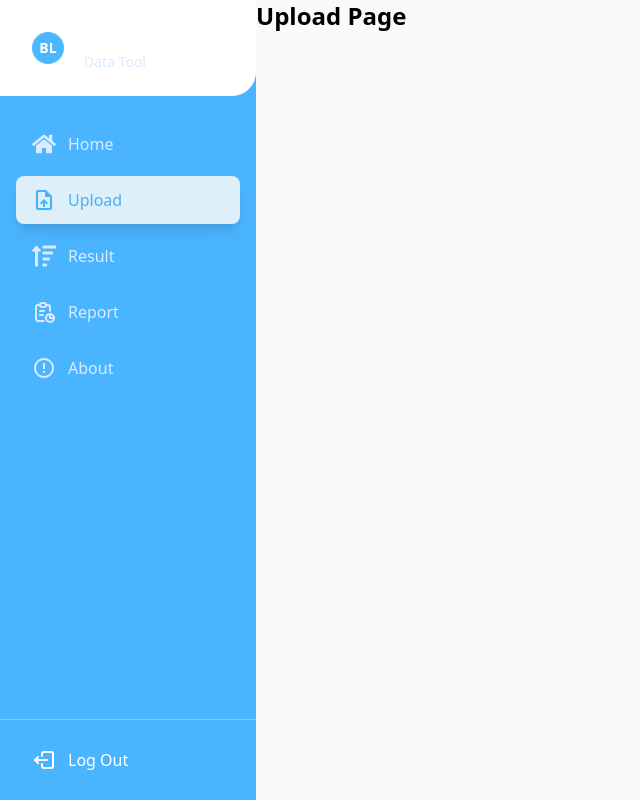
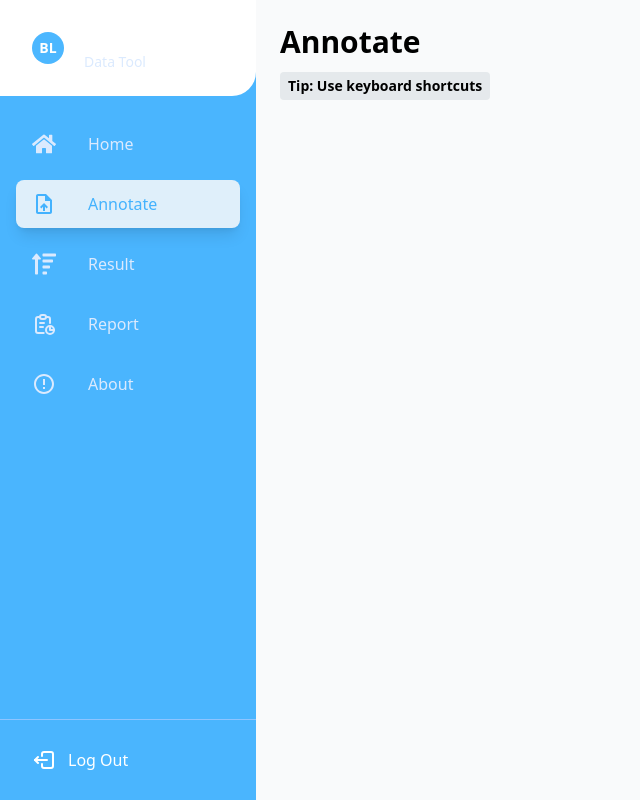
Before and after one commit to PunleuTY/Khmer-Data-Annotation-Tool, a React (Vite) app in the folder frontend/: page /upload in a window 1280 px wide. Shown: the whole page, without its empty margins (0-640 px from the left). Built offline with nearby package versions, Linux system fonts and the light colour scheme.

Commit message:
Made some change on NavBar

```diff
--- a/frontend/package.json
+++ b/frontend/package.json
@@ -11,6 +11,7 @@
   },
   "dependencies": {
     "@heroicons/react": "^2.2.0",
+    "lucide-react": "^0.539.0",
     "react": "^19.1.1",
     "react-dom": "^19.1.1",
     "react-icons": "^5.5.0",
--- a/frontend/src/navigations/navigate.jsx
+++ b/frontend/src/navigations/navigate.jsx
@@ -16,7 +16,7 @@ const Sidebar = () => {
 
   const navigationItems = [
     { name: "Home", path: "/", icon: FaHome },
-    { name: "Upload", path: "/upload", icon: MdOutlineUploadFile },
+    { name: "Annotate", path: "/upload", icon: MdOutlineUploadFile },
     { name: "Result", path: "/result", icon: FaSortAmountUp },
     { name: "Report", path: "/report", icon: TbReport },
     { name: "About", path: "/about", icon: RiErrorWarningLine },
@@ -40,7 +40,7 @@ const Sidebar = () => {
       </div>
 
       {/* Navigation Menu */}
-      <nav className="flex-1 px-4 space-y-2">
+      <nav className="flex-1 px-4 space-y-3">
         {navigationItems.map((item) => {
           const Icon = item.icon;
           return (
@@ -48,7 +48,7 @@ const Sidebar = () => {
               key={item.name}
               to={item.path}
               className={({ isActive }) =>
-                `flex items-center space-x-3 px-4 py-3 rounded-lg transition-all duration-200 ${
+                `flex items-center space-x-8 px-4 py-3 rounded-lg transition-all duration-200 ${
                   isActive
                     ? "bg-[#DFEFFA] bg-opacity-15 text-[#0099FFB3] shadow-lg"
                     : "text-blue-100 hover:bg-[#DFEFFA] hover:bg-opacity-10 hover:text-[#0099FFB3]"
--- a/frontend/src/pages/Upload.jsx
+++ b/frontend/src/pages/Upload.jsx
@@ -1,8 +1,13 @@
+// import { ImageUploader } from "@/components/ImageUploader"
 const Upload = () => {
 
   return (
-    <div className="min-h-full bg-gray-50">
-      <h1 className="text-2xl font-bold">Upload Page</h1>
+    <div className="min-h-full bg-gray-50 m-6">
+      <h1 className="text-3xl font-bold">Annotate</h1>
+      <div className="bg-[#E5E9EC] px-2 py-1 my-3 rounded inline-block w-fit">
+        <h4 className="text-sm font-semibold">Tip: Use keyboard shortcuts</h4>
+      </div>
+      {/* <ImageUploader></ImageUploader> */}
     </div>
   );
 };
--- a/frontend/vite.config.js
+++ b/frontend/vite.config.js
@@ -1,5 +1,6 @@
 // vite.config.js
 import { defineConfig } from 'vite';
+import path from 'path'
 import react from '@vitejs/plugin-react';
 import tailwindcss from '@tailwindcss/vite'; // Import the plugin
 
@@ -8,4 +9,9 @@ export default defineConfig({
     react(),
     tailwindcss(), // Add the plugin here
   ],
+  resolve: {
+    alias: {
+      '@' : path.resolve(__dirname, 'src')
+    }
+  }
 });
```
Also changed, not shown: frontend/src/components/ImageUploader.jsx (added), 1 other file (tests, documents, lock files or other folders).
